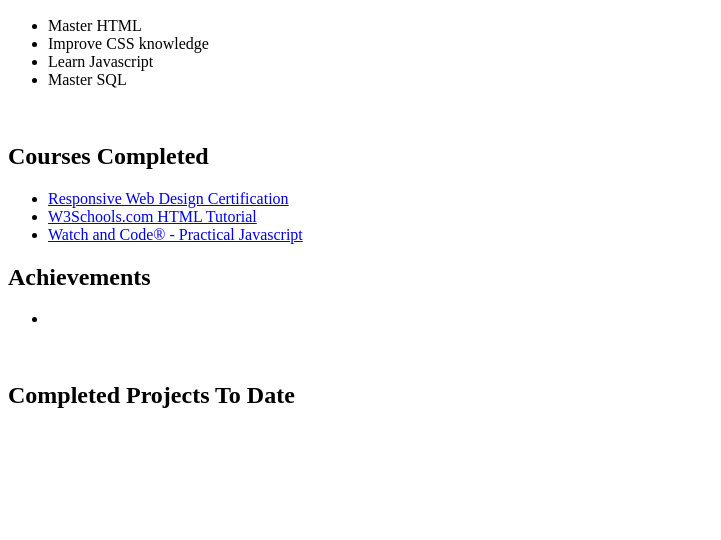
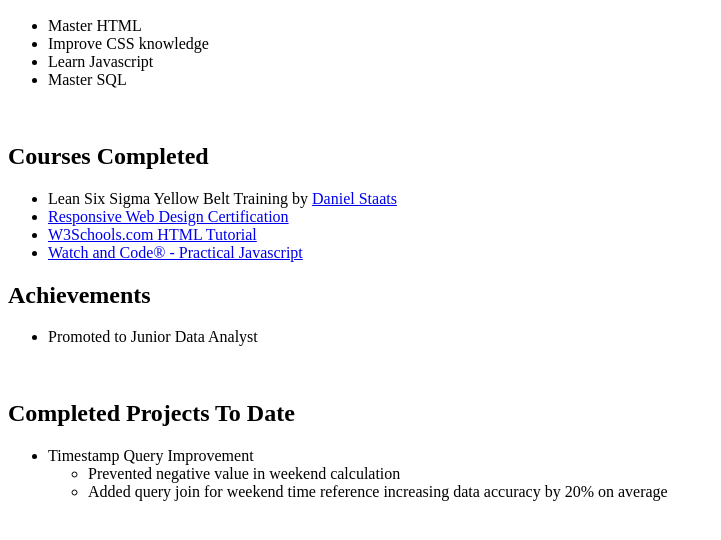
Before and after one commit to datelguy/Portfolio, a plain HTML site: page Pure_HTML_CSS/index.html in a window 1280 px wide. Shown: the part 110-650 px from the top of the page, without its empty margins (0-721 px from the left). Drawn offline with Linux system fonts and the light colour scheme.

Commit message:
Achivements added

```diff
--- a/Pure_HTML_CSS/index.html
+++ b/Pure_HTML_CSS/index.html
@@ -21,16 +21,30 @@
     <br />
     <h2>Courses Completed</h2>
     <ul>
-        <li><a href="https://learn.freecodecamp.org/" target="_blank">Responsive Web Design Certification</a></li>
-        <li><a href="https://www.w3schools.com/html/default.asp" target="_blank">W3Schools.com HTML Tutorial</a></li>
-        <li><a href="https://watchandcode.com/" target="_blank">Watch and Code&reg; - Practical Javascript</a></li>
+        <li>Lean Six Sigma Yellow Belt Training by <a href="https://www.linkedin.com/in/daniel-staats-csm-cssbb-7b23072a">Daniel
+                Staats</a></li>
+        <li><a href="https://learn.freecodecamp.org/" target="_blank">Responsive
+                Web Design Certification</a></li>
+        <li><a href="https://www.w3schools.com/html/default.asp" target="_blank">W3Schools.com
+                HTML Tutorial</a></li>
+        <li><a href="https://watchandcode.com/" target="_blank">Watch and
+                Code&reg; - Practical Javascript</a></li>
     </ul>
     <h2>Achievements</h2>
     <ul>
-        <li></li>
+        <li><time datetime="2018-04-17 08:00">Promoted to Junior Data Analyst</time></li>
     </ul>
     <br />
     <h2>Completed Projects To Date</h2>
+    <ul>
+        <li>Timestamp Query Improvement
+            <ul>
+                <li>Prevented negative value in weekend calculation</li>
+                <li>Added query join for weekend time reference increasing data
+                    accuracy by 20% on average</li>
+            </ul>
+        </li>
+    </ul>
     <br />
 </body>
 
```
